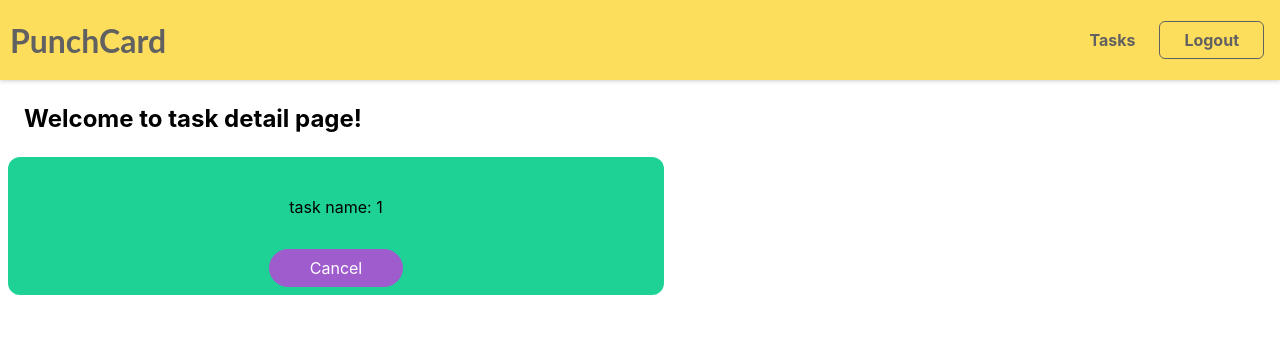
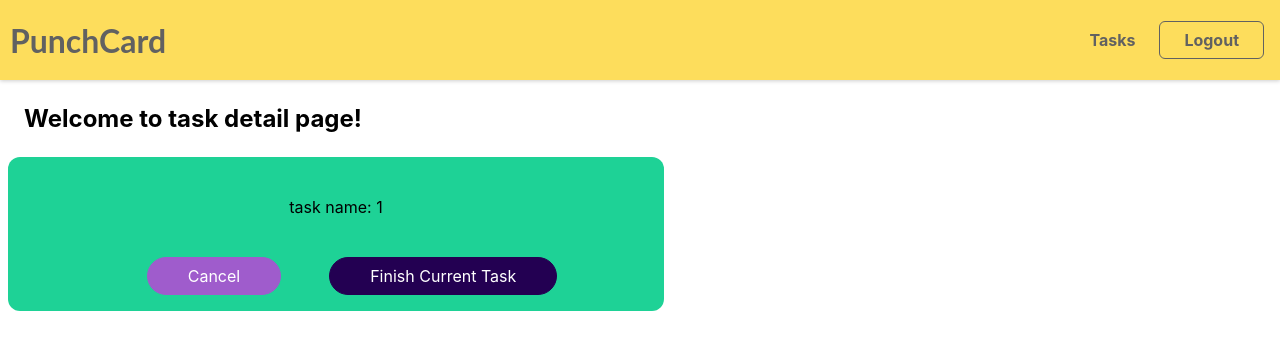
Before and after one commit to avelynhc/punchcard, a React (Create React App) app in the folder frontend/: page /tasks/1 in a window 1280 px wide. Shown: the top 350 px of the page. Built offline with nearby package versions, Linux system fonts and the light colour scheme; no server answers; sample sign-in values are in the browser's storage.

Commit message:
added finish button to unfinished task

```diff
--- a/frontend/src/components/Profile/TaskDetail.js
+++ b/frontend/src/components/Profile/TaskDetail.js
@@ -4,6 +4,7 @@ import { useHistory } from "react-router-dom";
 
 const TaskDetail = (props) => {
   const [taskDetail, setTaskDetail] = useState([null]);
+  const [isFinished, setIsFinished] = useState(false);
   const BACKEND_API = "http://127.0.0.1:4000";
   const taskName = props.params;
   const history = useHistory();
@@ -52,10 +53,6 @@ const TaskDetail = (props) => {
     }
   };
 
-  useEffect(() => {
-    fetchTaskHandler();
-  }, [taskName]);
-
   const cancelHandler = (taskName) => {
     const token = localStorage.getItem("token");
     if (token) {
@@ -72,7 +69,7 @@ const TaskDetail = (props) => {
           if (res.ok) {
             setTaskDetail(null);
             alert(`Succesfully cancel ${taskName}`);
-            history.push("/task");
+            history.push("/tasks");
           } else {
             alert("Error while deleting a task");
             throw new Error("Error while cancelling a task");
@@ -98,7 +95,7 @@ const TaskDetail = (props) => {
           if (res.ok) {
             setTaskDetail(null);
             alert(`Succesfully delete ${taskName}`);
-            history.push("/task");
+            history.push("/tasks");
           } else {
             alert("Error while deleting a task");
             throw new Error("Error while deleting a task");
@@ -107,6 +104,38 @@ const TaskDetail = (props) => {
         .catch((err) => console.log(err));
     }
   };
+
+  const finishTaskHandler = (ongoingTask) => {
+    const token = localStorage.getItem("token");
+    if (token) {
+      fetch(`${BACKEND_API}/task/${ongoingTask}/finish`, {
+        method: "POST",
+        body: JSON.stringify(ongoingTask),
+        headers: {
+          "Content-Type": "application/json",
+          Authorization: "Bearer " + token,
+        },
+      })
+        .then((res) => {
+          if (res.ok) {
+            setIsFinished(true);
+            return res.json();
+          } else {
+            throw new Error(`Failed to finish ${ongoingTask}`);
+          }
+        })
+        .then(() => {
+          history.push("/tasks");
+        })
+        .catch((err) => {
+          console.log(err.message);
+        });
+    }
+  };
+
+  useEffect(() => {
+    fetchTaskHandler();
+  }, [taskName]);
 
   return (
     <>
@@ -133,6 +162,14 @@ const TaskDetail = (props) => {
             Delete
           </button>
         )}
+        {!taskDetail.finish_time && (
+          <button
+            className={classes.finish}
+            onClick={() => finishTaskHandler(`${taskDetail.task_name}`)}
+          >
+            Finish Current Task
+          </button>
+        )}
       </section>
     </>
   );
--- a/frontend/src/components/Profile/TaskDetail.module.css
+++ b/frontend/src/components/Profile/TaskDetail.module.css
@@ -23,6 +23,10 @@ button {
   border: 1px solid #db3c0c;
 }
 
+.finish {
+  margin: 0.5rem;
+}
+
 .details {
     background-color: rgb(30, 210, 150);
     margin: 0.5rem;
--- a/frontend/src/components/TimeTracking/AddTask.js
+++ b/frontend/src/components/TimeTracking/AddTask.js
@@ -9,7 +9,7 @@ const AddTask = ({ onAddTask }) => {
   const submitHandler = (event) => {
     event.preventDefault();
     onAddTask(taskNameRef.current.value);
-    isTaskStarted ? setIsTaskStarted(true) : setIsTaskStarted(false);
+    setIsTaskStarted(true);
   };
 
   // TODO: add disabled state to the submit button
```
